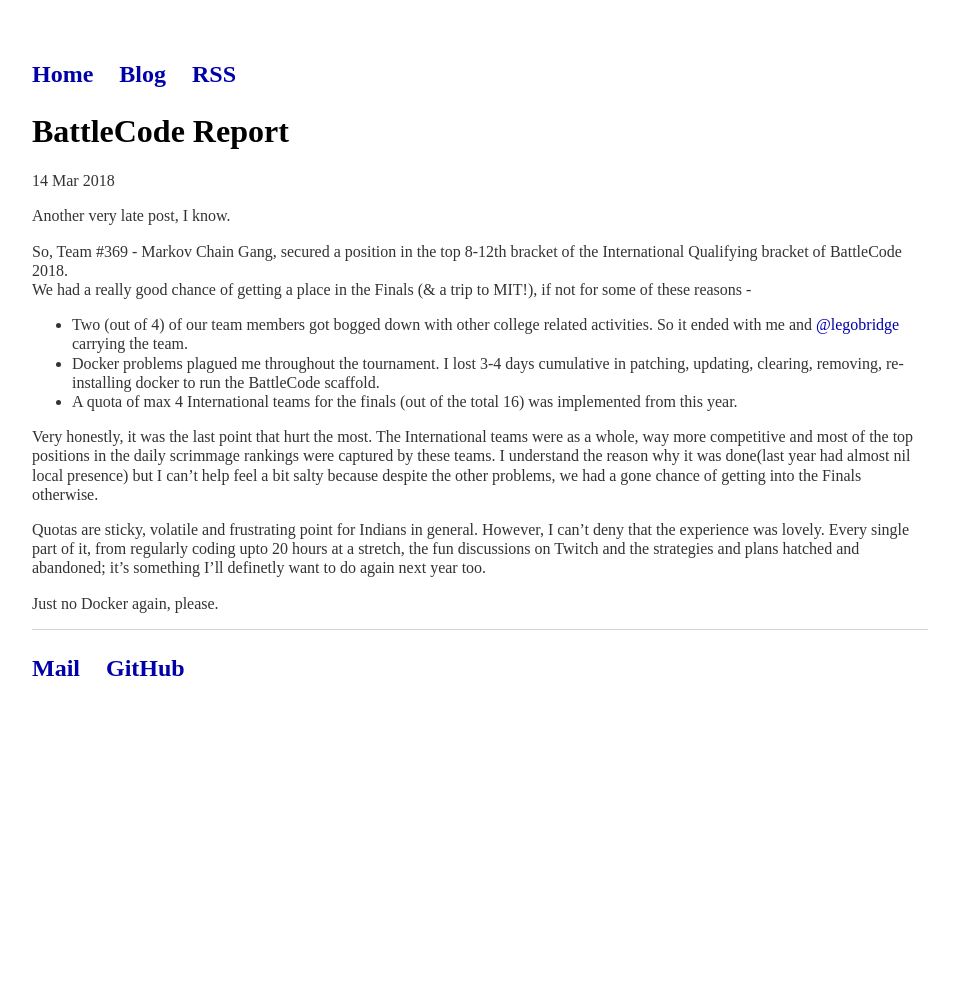
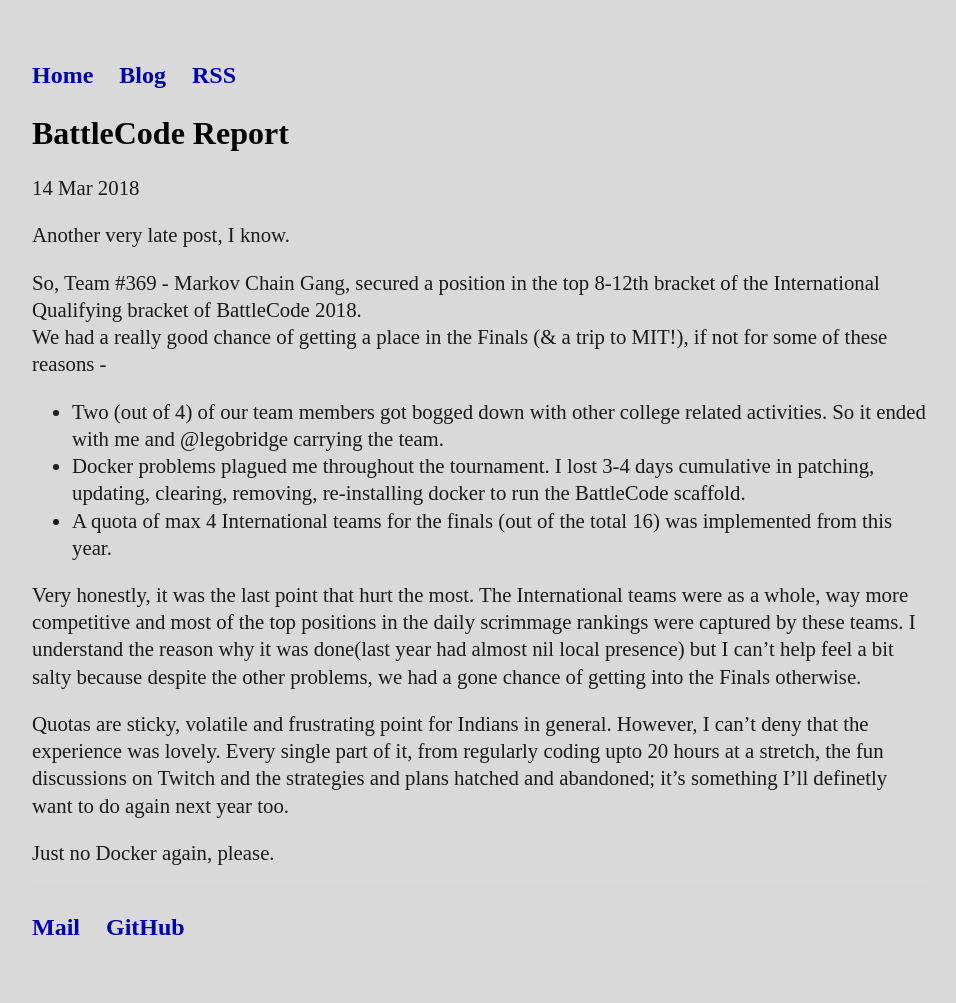
Before and after one commit to TestSubjector/testsubjector.github.io, a Jekyll site: the page built from _posts/2018-03-14-BattleCode-Report.md, in a window 1280 px wide. Shown: the whole page, without its empty margins (160-1116 px from the left). Built offline with Jekyll 4.4.1, drawn with Linux system fonts in a browser that asks for light colours; before the commit the page ends 900 px from its top, so only the background shows below that.

Commit message:
Formatting changes and plugins

```diff
--- a/_config.yml
+++ b/_config.yml
@@ -3,3 +3,6 @@
 permalink: /blog/:year/:month/:day/:title
 plugins:
   - jekyll-feed
+  - jekyll-seo-tag
+  - jekyll-mentions
+  - jekyll-archives
--- a/_posts/2018-03-14-BattleCode-Report.md
+++ b/_posts/2018-03-14-BattleCode-Report.md
@@ -9,7 +9,7 @@
 So, Team #369 - Markov Chain Gang, secured a position in the top 8-12th bracket of the International Qualifying bracket of BattleCode 2018.
 We had a really good chance of getting a place in the Finals (& a trip to MIT!), if not for some of these reasons -
 
-+ Two (out of 4) of our team members got bogged down with other college related activities. So it ended with me and [@legobridge](https://github.com/legobridge)
++ Two (out of 4) of our team members got bogged down with other college related activities. So it ended with me and @legobridge
 carrying the team.
 + Docker problems plagued me throughout the tournament. I lost 3-4 days cumulative in patching, updating, clearing, removing, re-installing docker to run the BattleCode scaffold.
 + A quota of max 4 International teams for the finals (out of the total 16) was implemented from this year.
--- a/css/main.css
+++ b/css/main.css
@@ -1,9 +1,9 @@
-body { margin: 60px auto; width: 70%; }
+body { margin: 60px auto; width: 70%; background-color: #d9d9d9}
 
 a { text-decoration: none; color: #00a; }
 a:hover { text-decoration: underline; }
 
-p, ul { font-size: 100%; line-height: 1.2em; color: #333; }
+p, ul { font-size: 130%; line-height: 1.3em; color: #1a1a1a; }
 
 h1, h2, h3, h4 { font-size: 2em; font-family: 'Times New Roman', 'Helvetica', 'Arial', 'Sans-Serif'; }
 
@@ -20,11 +20,11 @@
 }
 
 ul.posts li {
-   line-height: 1.2em;
+   line-height: 1.4em;
 }
 
 ul.posts span {
-  color: #aaa;
+  color: #1a1a1a;
   font-family: Monaco, "Courier New", monospace;
   font-size: 100%;
 }
```
